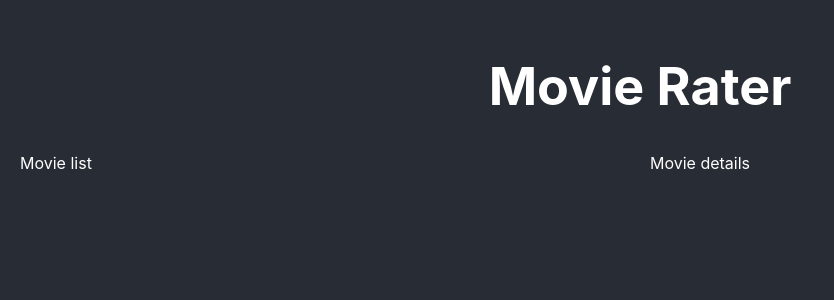
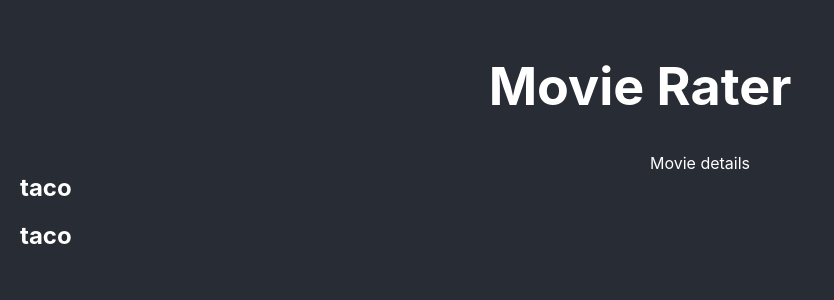
Before and after one commit to koreynichols/movie-rater-react, a React (Create React App) app: page / in a window 1280 px wide. Shown: the top 300 px of the page, without its empty margins (0-834 px from the left). Built offline with nearby package versions, Linux system fonts and the light colour scheme.

Commit message:
got movie list set up to list movies from useState

```diff
--- a/src/App.js
+++ b/src/App.js
@@ -1,13 +1,21 @@
+import React, { useState } from 'react';
 import './App.css';
 
 function App() {
+
+  const [movies, setMovie] = useState(['taco', 'taco']);
+
   return (
     <div className="App">
       <header className="App-header">
         <h1>Movie Rater</h1>
       </header>
       <div className="layout">
-          <div>Movie list</div>
+          <div>
+            { movies.map( movie => {
+              return <h2>{movie}</h2>
+            })}
+          </div>
           <div>Movie details</div>
         </div>
     </div>
```
